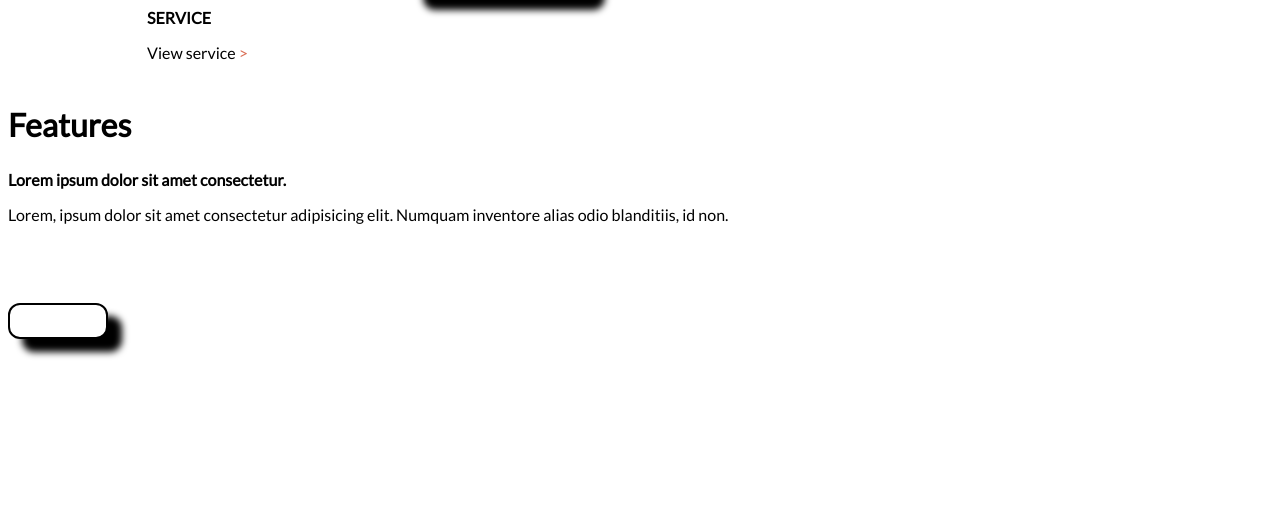
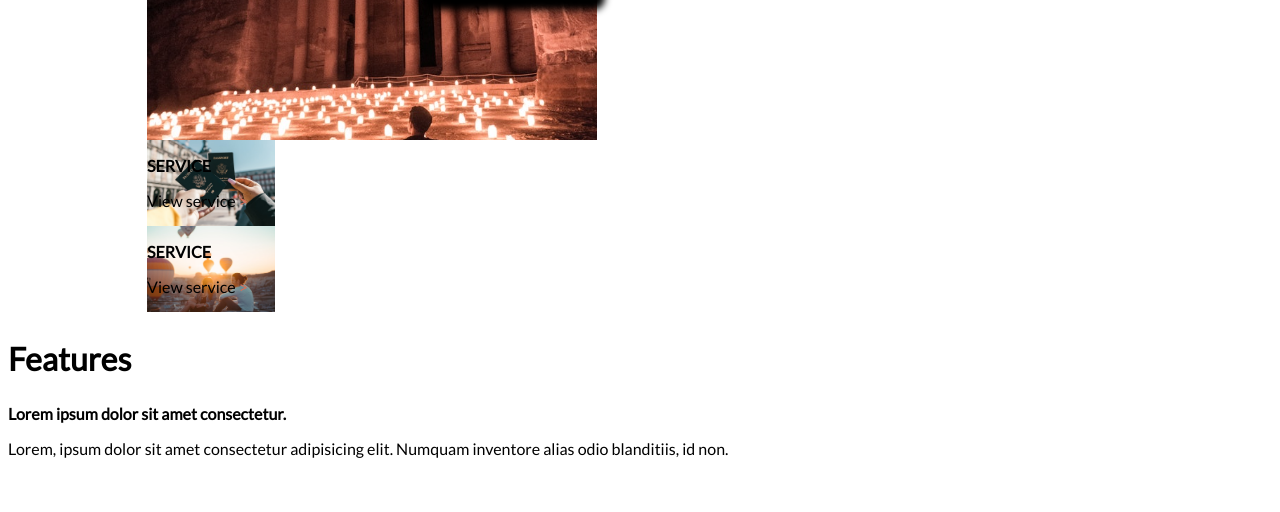
Before and after one commit to Crackzul/Travel-Together, a website: page index.html in a window 1280 px wide. Shown: the part 830-1342 px from the top of the page. Before the commit the page ends 1288 px from the top, so only its background shows below. Drawn offline with Linux system fonts and the light colour scheme.

Commit message:
les images sonts biens encadrèes !

```diff
--- a/assets/scss/pages/_homepage.scss
+++ b/assets/scss/pages/_homepage.scss
@@ -60,9 +60,25 @@
 
 .service_card {
     display: flex;
+}
 
-&.card_1 {
+.card_1 {
     background-image: url(/assets/img/homme-assis-batiment.jpg);
+    width: 40%;
+    height: 40vh;
+    background-size: cover;
+    background-position: center;
+    }
+.card_2 {
+    background-image: url(/assets/img/passport.jpg);
     width: 10vw;
+    background-size: cover;
+    background-position: center;
+    }
+.card_3 {
+    background-image: url(/assets/img/montgolfiere.jpg);
+    width: 10vw;
+    background-size: cover;
+    background-position: center;
+
 }
-}
```
Also changed, not shown: assets/css/style.css, 1 other file.
